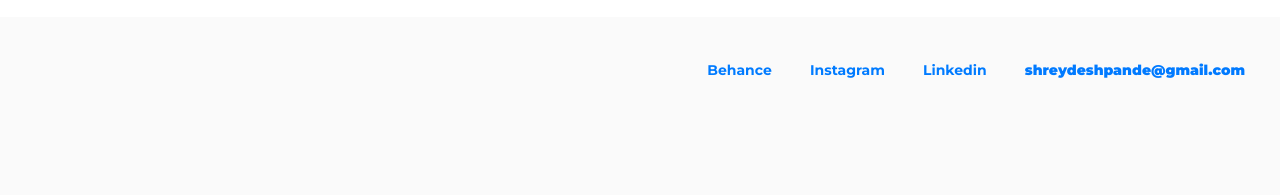
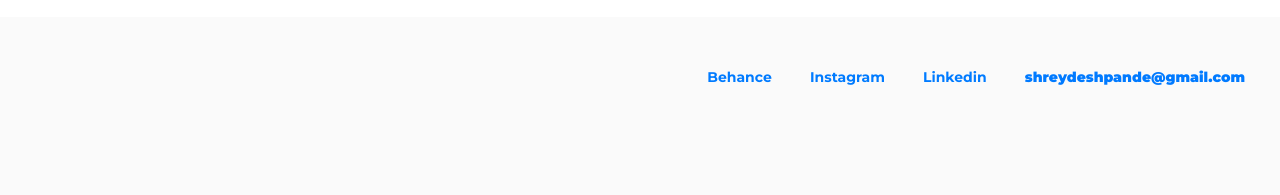
Before and after one commit to ShreyasGit51283/ShreyasGit51283.github.io, a plain HTML site: page index.html in a window 1280 px wide. Shown: the part 80-275 px from the top of the page. Drawn offline with nearby package versions, Linux system fonts and the light colour scheme.

Commit message:
homepage fix

```diff
--- a/styles.css
+++ b/styles.css
@@ -40,6 +40,8 @@ a.contactme {
   font-size: 14px;
   padding-right: 35px;
   margin-top:40px;
+  margin-bottom: 40px;
+line-height: 2.5;
 }
 
 a.logo {
```
